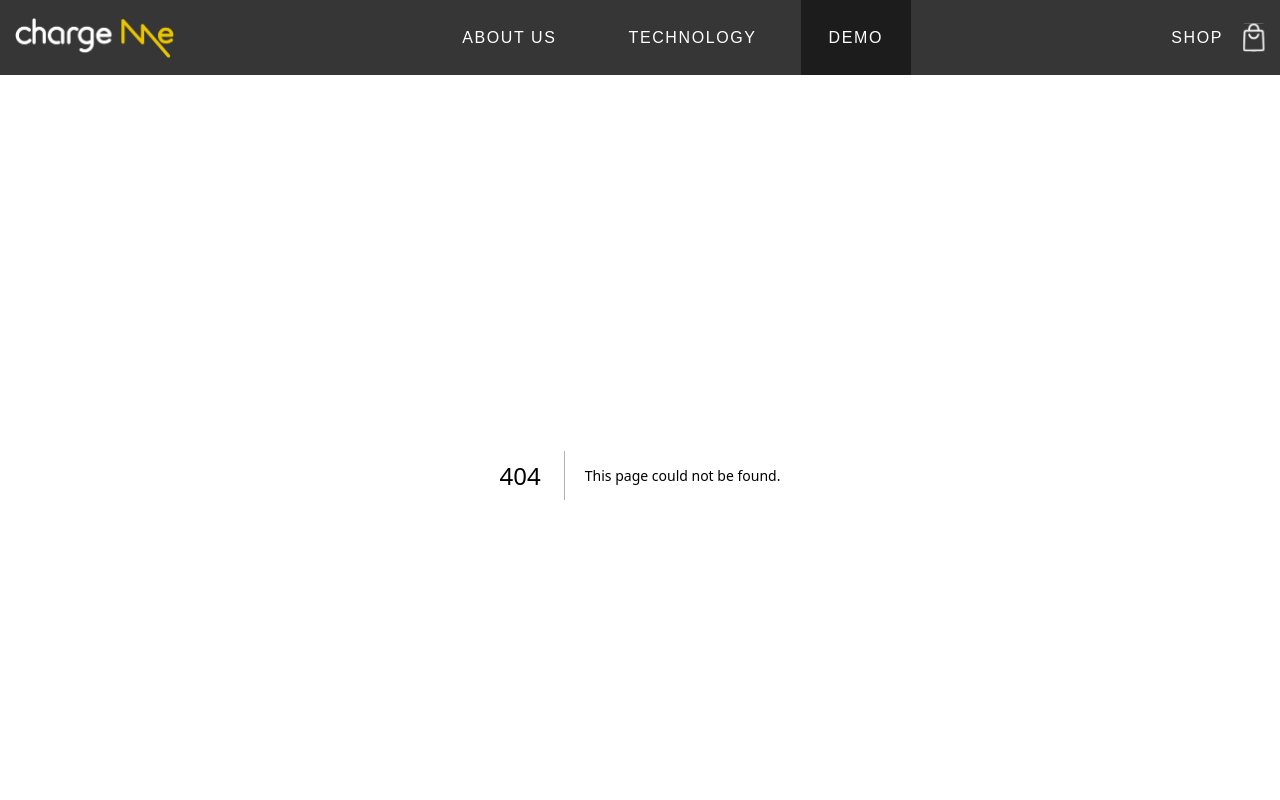
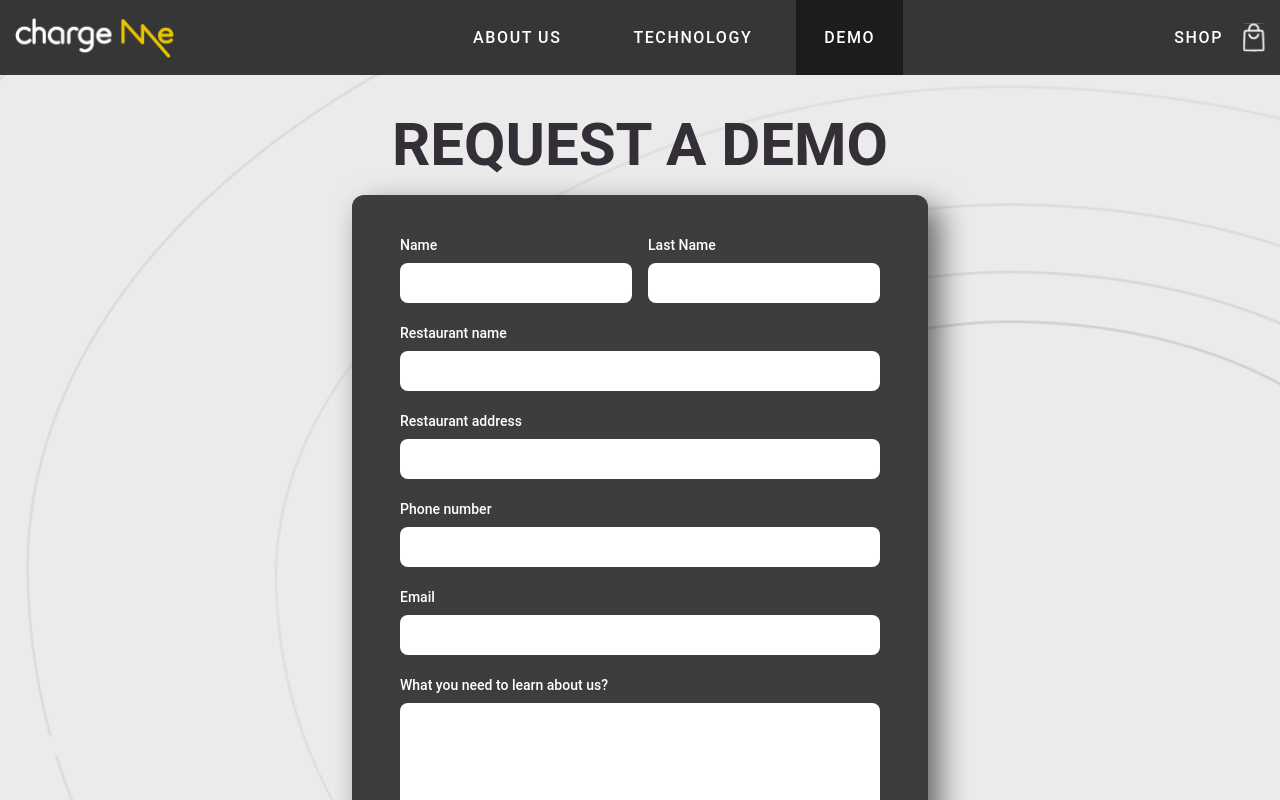
Before and after one commit to TheUntoldFable/chargeme-ui, a Next.js app: page /en/demo in a window 1280 px wide. Before the commit this address had no page. Shown: the top 800 px of the page. Built offline with nearby package versions, Linux system fonts and the light colour scheme; a web font is replaced by a local one.

Commit message:
create demo page UI

```diff
--- /dev/null
+++ b/src/app/[locale]/demo/page.tsx
@@ -0,0 +1,5 @@
+import Demo from "@/app/screens/Demo";
+
+export default function RequestDemoPage() {
+  return <Demo />
+}
--- a/src/app/globals.css
+++ b/src/app/globals.css
@@ -21,7 +21,7 @@ html {
   box-sizing: border-box;
 }
 
-clear {
+.clear {
   clear: both;
 }
 
--- /dev/null
+++ b/src/app/screens/Demo.tsx
@@ -0,0 +1,44 @@
+"use client";
+
+export default function Demo() {
+
+
+    return (
+        <main className="bg-[url('/assets/images/wire-circles.png')] bg-cover bg-center py-10">
+            <h1 className="text-center block mb-5 font-bold text-6xl">REQUEST A DEMO</h1>
+            <form className="max-w-xl mx-auto bg-grayDemoFormBg px-12 py-10 rounded-xl shadow-[12px_12px_29.5px_0px_rgba(0,0,0,0.56)]">
+                <div className="mb-5 flex gap-4">
+                    <div className="w-full">
+                        <label htmlFor="email" className="block mb-2 text-sm font-medium text-white dark:text-white">Name</label>
+                        <input type="text" id="email" className="bg-gray-50 border border-gray-300 text-gray-900 text-sm rounded-lg focus:ring-blue-500 focus:border-blue-500 block w-full p-2.5 dark:bg-gray-700 dark:border-gray-600 dark:placeholder-gray-400 dark:text-white dark:focus:ring-blue-500 dark:focus:border-blue-500" required />
+                    </div>
+                    <div className="w-full">
+                        <label htmlFor="email" className="block mb-2 text-sm font-medium text-white dark:text-white">Last Name</label>
+                        <input type="text" id="email" className="bg-gray-50 border border-gray-300 text-gray-900 text-sm rounded-lg focus:ring-blue-500 focus:border-blue-500 block w-full p-2.5 dark:bg-gray-700 dark:border-gray-600 dark:placeholder-gray-400 dark:text-white dark:focus:ring-blue-500 dark:focus:border-blue-500" required />
+                    </div>
+                </div>
+                <div className="mb-5">
+                    <label htmlFor="email" className="block mb-2 text-sm font-medium text-white dark:text-white">Restaurant name</label>
+                    <input type="text" id="email" className="bg-gray-50 border border-gray-300 text-gray-900 text-sm rounded-lg focus:ring-blue-500 focus:border-blue-500 block w-full p-2.5 dark:bg-gray-700 dark:border-gray-600 dark:placeholder-gray-400 dark:text-white dark:focus:ring-blue-500 dark:focus:border-blue-500" required />
+                </div>
+                <div className="mb-5">
+                    <label htmlFor="email" className="block mb-2 text-sm font-medium text-white dark:text-white">Restaurant address</label>
+                    <input type="text" id="email" className="bg-gray-50 border border-gray-300 text-gray-900 text-sm rounded-lg focus:ring-blue-500 focus:border-blue-500 block w-full p-2.5 dark:bg-gray-700 dark:border-gray-600 dark:placeholder-gray-400 dark:text-white dark:focus:ring-blue-500 dark:focus:border-blue-500" required />
+                </div>
+                <div className="mb-5">
+                    <label htmlFor="email" className="block mb-2 text-sm font-medium text-white dark:text-white">Phone number</label>
+                    <input type="text" id="email" className="bg-gray-50 border border-gray-300 text-gray-900 text-sm rounded-lg focus:ring-blue-500 focus:border-blue-500 block w-full p-2.5 dark:bg-gray-700 dark:border-gray-600 dark:placeholder-gray-400 dark:text-white dark:focus:ring-blue-500 dark:focus:border-blue-500" required />
+                </div>
+                <div className="mb-5">
+                    <label htmlFor="email" className="block mb-2 text-sm font-medium text-white dark:text-white">Email</label>
+                    <input type="email" id="email" className="bg-gray-50 border border-gray-300 text-gray-900 text-sm rounded-lg focus:ring-blue-500 focus:border-blue-500 block w-full p-2.5 dark:bg-gray-700 dark:border-gray-600 dark:placeholder-gray-400 dark:text-white dark:focus:ring-blue-500 dark:focus:border-blue-500" required />
+                </div>
+                <div className="mb-12">
+                    <label htmlFor="email" className="block mb-2 text-sm font-medium text-white dark:text-white">What you need to learn about us?</label>
+                    <textarea id="email" rows="7" className="bg-gray-50 border border-gray-300 text-gray-900 text-sm rounded-lg focus:ring-blue-500 focus:border-blue-500 block w-full p-2.5 dark:bg-gray-700 dark:border-gray-600 dark:placeholder-gray-400 dark:text-white dark:focus:ring-blue-500 dark:focus:border-blue-500" required />
+                </div>
+                <button type="submit" className="bg-chargeMeYellow py-4 px-5 w-max block font-bold rounded-md mx-auto my-0">Send Request</button>
+            </form>
+        </main>
+    );
+}
--- a/tailwind.config.ts
+++ b/tailwind.config.ts
@@ -18,8 +18,8 @@ module.exports = {
             chargeMeYellow: "#E9C500",
             'gray': '#363636',
             'gray-dark': '#1C1C1C',
+            grayDemoFormBg: '#3D3D3D'
           },
-
           fontFamily: {
             Overpass_Mono: "Overpass_Mono",
           },
```
Also changed, not shown: src/app/[locale]/page.tsx (indentation only).
